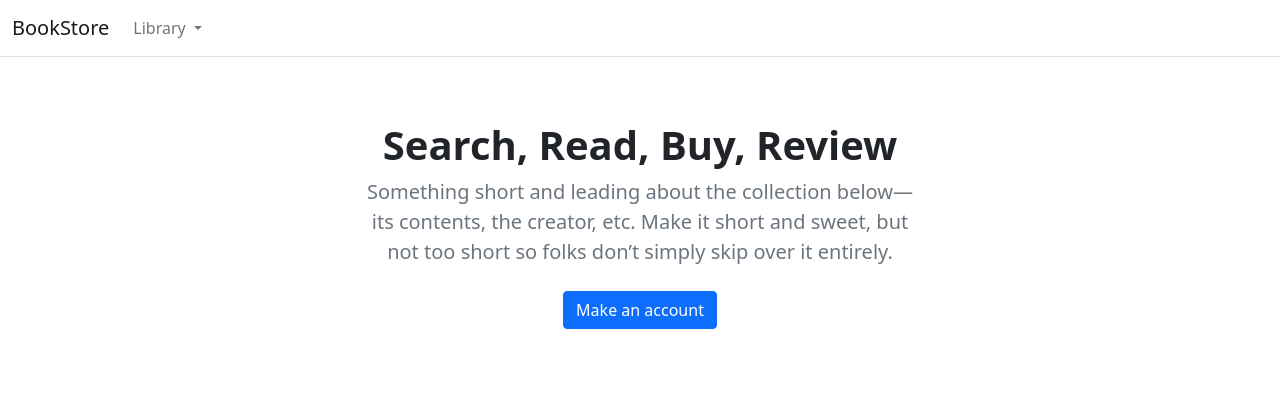
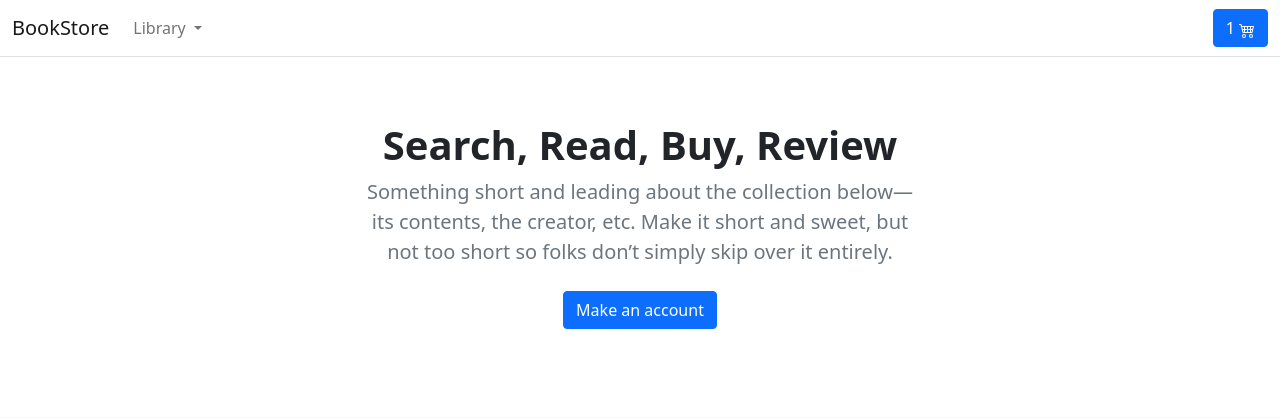
Before and after one commit to Edbeer/TESTSHOP, a Django app: page / in a window 1280 px wide. Shown: the top 418 px of the page. Run offline with Django 3.2, Linux system fonts and the light colour scheme; data that the repository does not hold is empty; parts of the project's set-up code (start-up, migrations or seed data) failed here and were passed over.

Commit message:
basket icon

```diff
--- a/templates/store/base.html
+++ b/templates/store/base.html
@@ -37,6 +37,12 @@
                         </ul>
                     </li>
                 </ul>
+                <a type="button" role="button" href="{% url 'basket:basket_summary' %}" class="btn btn-primary">
+                    <div class="d-inline-flex">1</div>
+                    <svg xmlns="http://www.w3.org/2000/svg" width="16" height="16" fill="currentColor" class="bi bi-cart4" viewBox="0 0 16 16">
+                        <path d="M0 2.5A.5.5 0 0 1 .5 2H2a.5.5 0 0 1 .485.379L2.89 4H14.5a.5.5 0 0 1 .485.621l-1.5 6A.5.5 0 0 1 13 11H4a.5.5 0 0 1-.485-.379L1.61 3H.5a.5.5 0 0 1-.5-.5zM3.14 5l.5 2H5V5H3.14zM6 5v2h2V5H6zm3 0v2h2V5H9zm3 0v2h1.36l.5-2H12zm1.11 3H12v2h.61l.5-2zM11 8H9v2h2V8zM8 8H6v2h2V8zM5 8H3.89l.5 2H5V8zm0 5a1 1 0 1 0 0 2 1 1 0 0 0 0-2zm-2 1a2 2 0 1 1 4 0 2 2 0 0 1-4 0zm9-1a1 1 0 1 0 0 2 1 1 0 0 0 0-2zm-2 1a2 2 0 1 1 4 0 2 2 0 0 1-4 0z"/>
+                    </svg>
+                </a>
             </div>
         </div>
     </nav>
```
